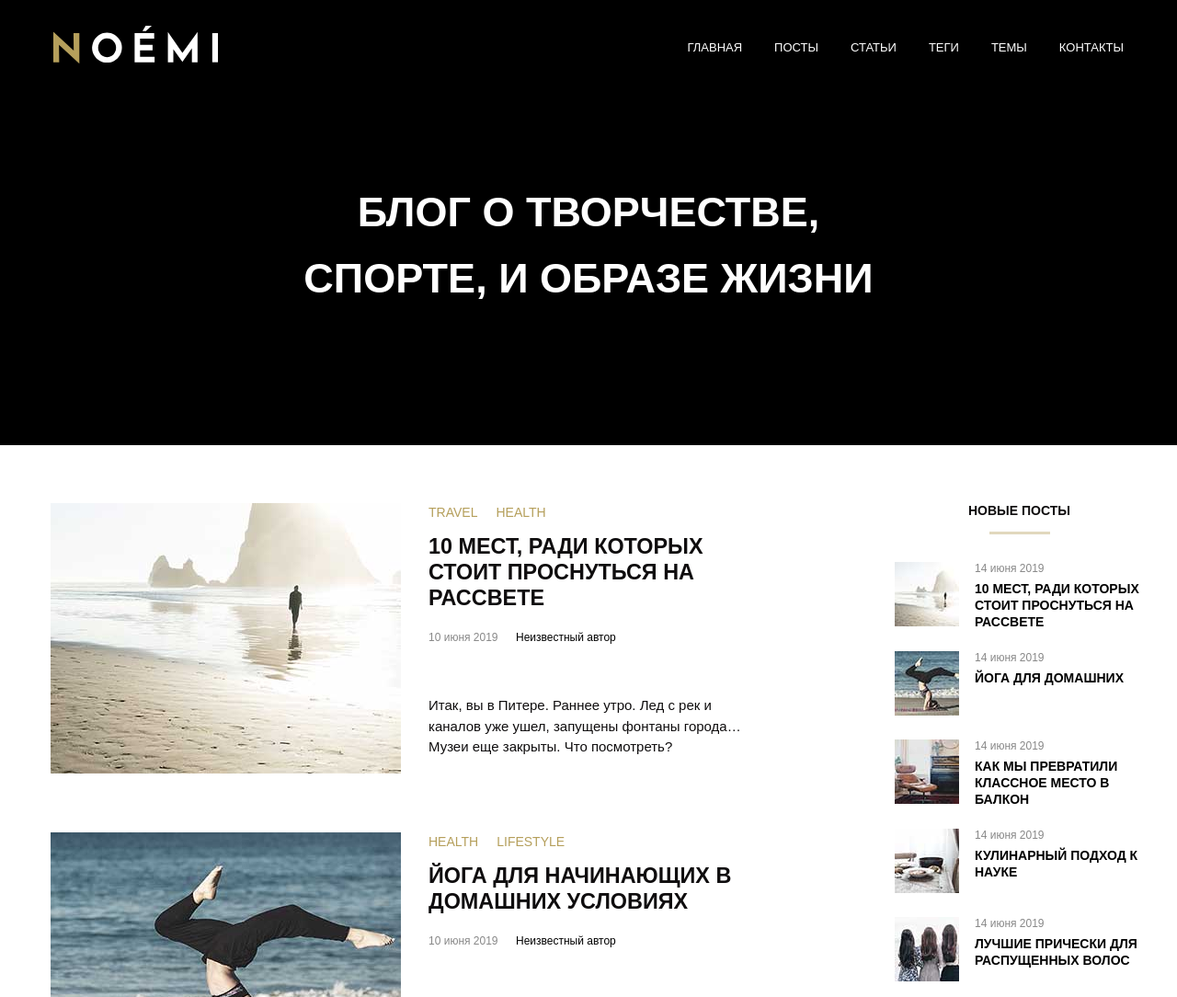
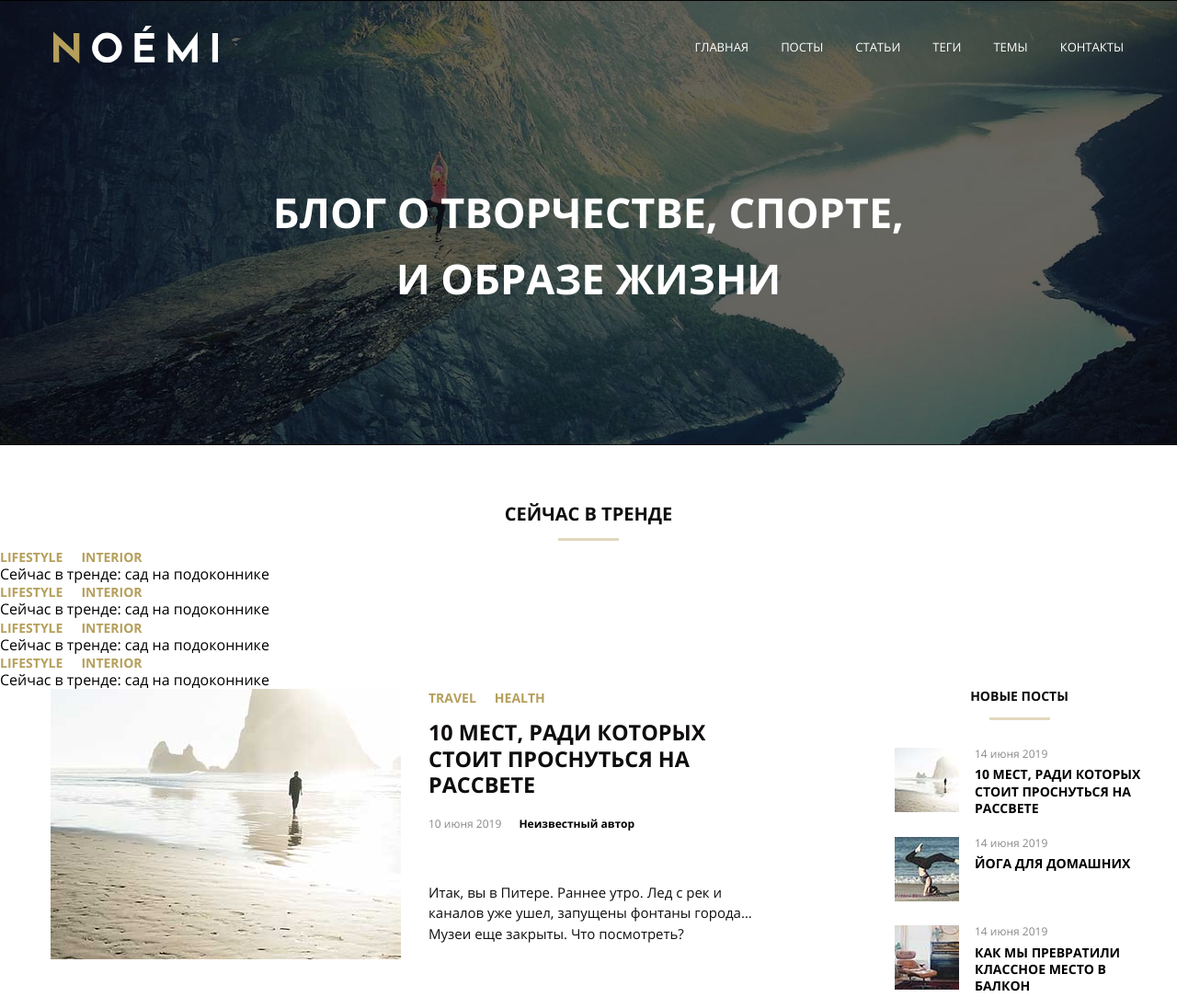
Before and after one commit to EoRD86/Chernovik-MQ-45, a plain HTML site: page index.html in a window 1280 px wide. Shown: the top 1084 px of the page at 92% size. Drawn offline with Linux system fonts and the light colour scheme; files whose address does not match are found by name; a web font is replaced by a local one.

Commit message:
Add files via upload

```diff
--- a/css/style.css
+++ b/css/style.css
@@ -6,14 +6,14 @@
 
 @font-face {
 font-family: "OpenSans-Bold";
-src: url("fonts/OpenSans-Bold.woff");
+src: url(../fonts/OpenSans-Bold.woff);
 font-weight: 700;
 font-style: normal;
 }
 
 @font-face {
 font-family: "OpenSans-Regular";
-src: url("fonts/OpenSans-Regular.woff");
+src: url(../fonts/OpenSans-Regular.woff);
 font-weight: 400;
 font-style: normal;
 }
@@ -26,7 +26,7 @@ body {
 }
 
 .header {
-  background-image: url("images/banner-bg.jpg");
+  background-image: url(../images/banner-bg.jpg);
   background-repeat: no-repeat;
   background-position: center 0;
   background-size: cover;
@@ -100,6 +100,28 @@ body {
   padding: 122px 0 145px;
 }
 
+.trends-title {
+  text-align: center;
+  font-family: OpenSans-Bold, sans-serif;
+  font-size: 20px;
+  color: #0f0d0e;
+  margin-bottom: 8px;
+  text-transform: uppercase;
+}
+
+.trends-title::after {
+  content: ' ';
+  display: block;
+  position: relative;
+  margin-left: auto;
+  margin-right: auto;
+  margin-top: 14px;
+  width: 66px;
+  height: 3px;
+  background-color: #b59f5b;
+  opacity: 0.4;
+}
+
 .container {
   display: flex;
   justify-content: space-between;
@@ -123,18 +145,18 @@ body {
   margin-right: 20px;
 }
 
-.post-category {
+.post-category, .trend-category {
   display: flex;
   flex-wrap: wrap;
   align-items: center;
   list-style-type: none;
 }
 
-.post-category-item {
+.post-category-item, .trend-category-item {
   padding-right: 20px;
 }
 
-.post-category-link {
+.post-category-link, .trend-category-link {
   text-transform: uppercase;
   font-size: 14px;
   color: #b59f5b;
@@ -142,7 +164,7 @@ body {
   text-decoration: none;
 }
 
-.post-category-link:hover {
+.post-category-link:hover, .trend-category-link::hover {
   text-decoration: underline;
 }
 
@@ -277,7 +299,7 @@ body {
   border: none;
   width: 48px;
   height: 48px;
-  background-image: url(https://netology-code.github.io/html-2-diploma/sources/images/search.svg);
+  background-image: url(../svg/search.svg);
   background-repeat: no-repeat;
   background-size: 16px;
   background-position: center;
@@ -465,23 +487,23 @@ body {
 }
 
 .social-link-twitter {
-  background-image: url(https://netology-code.github.io/html-2-diploma/sources/images/social/004-twitter.svg);
+  background-image: url(../svg/004-twitter.svg);
 }
 
 .social-link-facebook {
-  background-image: url(https://netology-code.github.io/html-2-diploma/sources/images/social/002-facebook-logo.svg);
+  background-image: url(../svg/002-facebook-logo.svg);
 }
 
 .social-link-tumbler {
-  background-image: url(https://netology-code.github.io/html-2-diploma/sources/images/social/003-tumblr.svg);
+  background-image: url(../svg/003-tumblr.svg);
 }
 
 .social-link-pinterest {
-  background-image: url(https://netology-code.github.io/html-2-diploma/sources/images/social/001-pinterest.svg);
+  background-image: url(../svg/001-pinterest.svg);
 }
 
 .social-link-instagram {
-  background-image: url(https://netology-code.github.io/html-2-diploma/sources/images/social/005-instagram.svg);
+  background-image: url(../svg/005-instagram.svg);
 }
 
 .social-link-text {
--- a/index.html
+++ b/index.html
@@ -41,7 +41,61 @@
 			    </h1>
   			</div>
 		</header>
-
+		<div class="trends">
+			<h3 class="trends-title">Сейчас в тренде</h3>
+			<article class="trend">
+				<div class="trend-contain">
+				    <ul class="trend-category">
+				        <li class="trend-category-item">
+				        	<a href="#0" class="trend-category-link">Lifestyle</a>
+				        </li>
+				        <li class="trend-category-item">
+				        	<a href="#0" class="trend-category-link">Interior</a>
+				        </li>
+				    </ul>
+				    <span class="trend-text">Сейчас в тренде: сад на подоконнике</span>
+		        </div>
+			</article>
+			<article class="trend">
+				<div class="trend-contain">
+				    <ul class="trend-category">
+				        <li class="trend-category-item">
+				        	<a href="#0" class="trend-category-link">Lifestyle</a>
+				        </li>
+				        <li class="trend-category-item">
+				        	<a href="#0" class="trend-category-link">Interior</a>
+				        </li>
+				    </ul>
+				    <span class="trend-text">Сейчас в тренде: сад на подоконнике</span>
+		        </div>
+			</article>
+			<article class="trend">
+				<div class="trend-contain">
+				    <ul class="trend-category">
+				        <li class="trend-category-item">
+				        	<a href="#0" class="trend-category-link">Lifestyle</a>
+				        </li>
+				        <li class="trend-category-item">
+				        	<a href="#0" class="trend-category-link">Interior</a>
+				        </li>
+				    </ul>
+				    <span class="trend-text">Сейчас в тренде: сад на подоконнике</span>
+		        </div>
+			</article>
+			<article class="trend">
+				<div class="trend-contain">
+				    <ul class="trend-category">
+				        <li class="trend-category-item">
+				        	<a href="#0" class="trend-category-link">Lifestyle</a>
+				        </li>
+				        <li class="trend-category-item">
+				        	<a href="#0" class="trend-category-link">Interior</a>
+				        </li>
+				    </ul>
+				    <span class="trend-text">Сейчас в тренде: сад на подоконнике</span>
+		        </div>
+			</article>
+		</div>
 		<div class="container">
 		  	<main class="posts-lists">
 		    	<article class="post">
```
